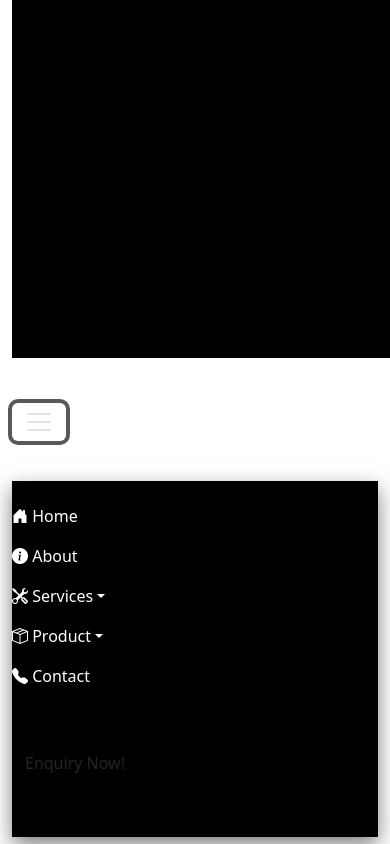
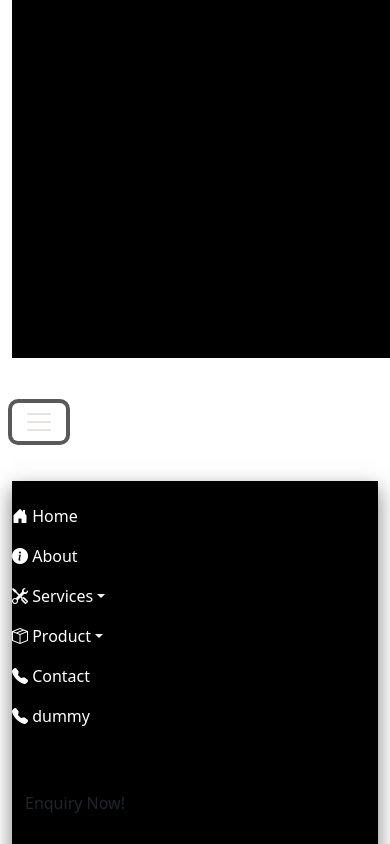
Before and after one commit to predictbyte/predictbyte-frontend, a React (Vite) app: page / in a window 390 px wide. Both pictures are taken after a click on the button "Toggle navigation". Shown: the part 3002-3846 px from the top of the page. Built offline with nearby package versions, Linux system fonts and the light colour scheme.

Commit message:
Update Navbar.jsx
upadte

```diff
--- a/src/Navbar.jsx
+++ b/src/Navbar.jsx
@@ -86,7 +86,11 @@ export default function Navbar() {
               </Link>
             </li>
 
-
+            <li className="nav-item">
+              <Link to="/dummy" className="nav-link g-5" onClick={updateMeta}>
+                <i className="bi bi-telephone-fill"></i> dummy
+              </Link>
+            </li>
           </ul>
 
           <Link to="/contact">
```
